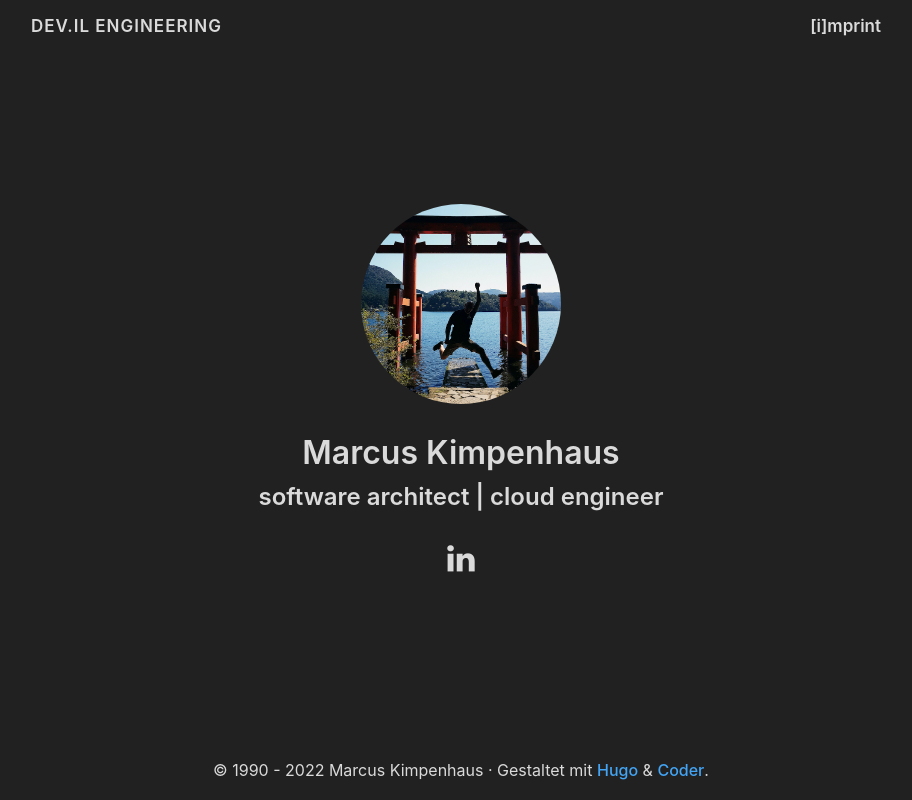
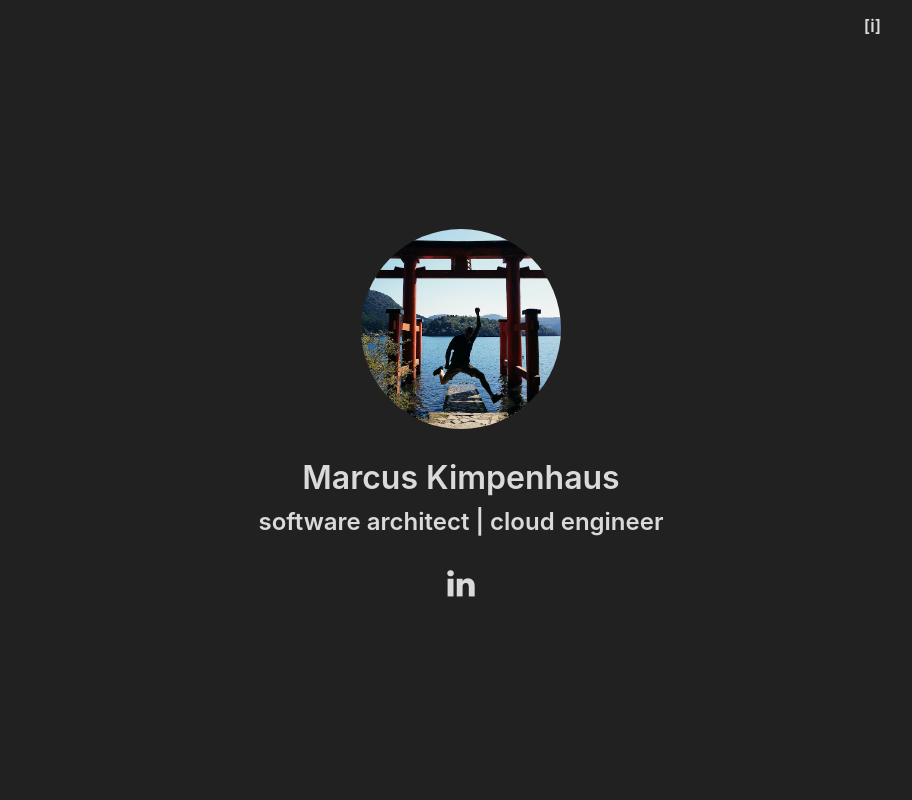
Before and after one commit to devil-engineering/devil-engineering.github.io, a plain HTML site: page index.html in a window 1280 px wide. Shown: the whole page, without its empty margins (179-1091 px from the left). Drawn offline with Linux system fonts and the light colour scheme.

Commit message:
commit ebc419b0b2a9655d87c7bd90774f7737039f1394 Author: Marcus Kimpenhaus <kimpenhaus@devil-engineering.de> Date:   Sat May 28 09:09:47 2022 +0200
    added custom css

```diff
--- a/404.html
+++ b/404.html
@@ -50,6 +50,11 @@
 
 
 
+        <link rel="stylesheet" href="/css/de.min.cd3bb7e9ce8f6145f8855cdce015a267e635ffa82689db7b537a394ccba6925a.css" integrity="sha256-zTu36c6PYUX4hVzc4BWiZ&#43;Y1/6gmidt7U3o5TMumklo=" crossorigin="anonymous" media="screen" />
+
+
+
+
 
     <link rel="icon" type="image/png" href="/images/favicon-32x32.png" sizes="32x32">
     <link rel="icon" type="image/png" href="/images/favicon-16x16.png" sizes="16x16">
@@ -82,7 +87,7 @@
 
 
             <li class="navigation-item">
-              <a class="navigation-link" href="/imprint/">[i]mprint</a>
+              <a class="navigation-link" href="/imprint/">[i]</a>
             </li>
 
 
@@ -110,7 +115,7 @@
   <section class="container">
     ©
 
-      1990 -
+      1999 -
 
     2022
      Marcus Kimpenhaus
--- /dev/null
+++ b/css/de.min.cd3bb7e9ce8f6145f8855cdce015a267e635ffa82689db7b537a394ccba6925a.css
@@ -0,0 +1 @@
+.navigation-title{display:none!important}.footer{display:none!important}
--- a/index.html
+++ b/index.html
@@ -50,6 +50,11 @@
 
 
 
+        <link rel="stylesheet" href="/css/de.min.cd3bb7e9ce8f6145f8855cdce015a267e635ffa82689db7b537a394ccba6925a.css" integrity="sha256-zTu36c6PYUX4hVzc4BWiZ&#43;Y1/6gmidt7U3o5TMumklo=" crossorigin="anonymous" media="screen" />
+
+
+
+
 
     <link rel="icon" type="image/png" href="/images/favicon-32x32.png" sizes="32x32">
     <link rel="icon" type="image/png" href="/images/favicon-16x16.png" sizes="16x16">
@@ -83,7 +88,7 @@
 
 
             <li class="navigation-item">
-              <a class="navigation-link" href="/imprint/">[i]mprint</a>
+              <a class="navigation-link" href="/imprint/">[i]</a>
             </li>
 
 
@@ -131,7 +136,7 @@
   <section class="container">
     ©
 
-      1990 -
+      1999 -
 
     2022
      Marcus Kimpenhaus
```
Also changed, not shown: authors/index.html (+7 -2 lines), categories/index.html (+7 -2 lines), imprint/index.html (+7 -2 lines), series/index.html (+7 -2 lines), tags/index.html (+7 -2 lines).
